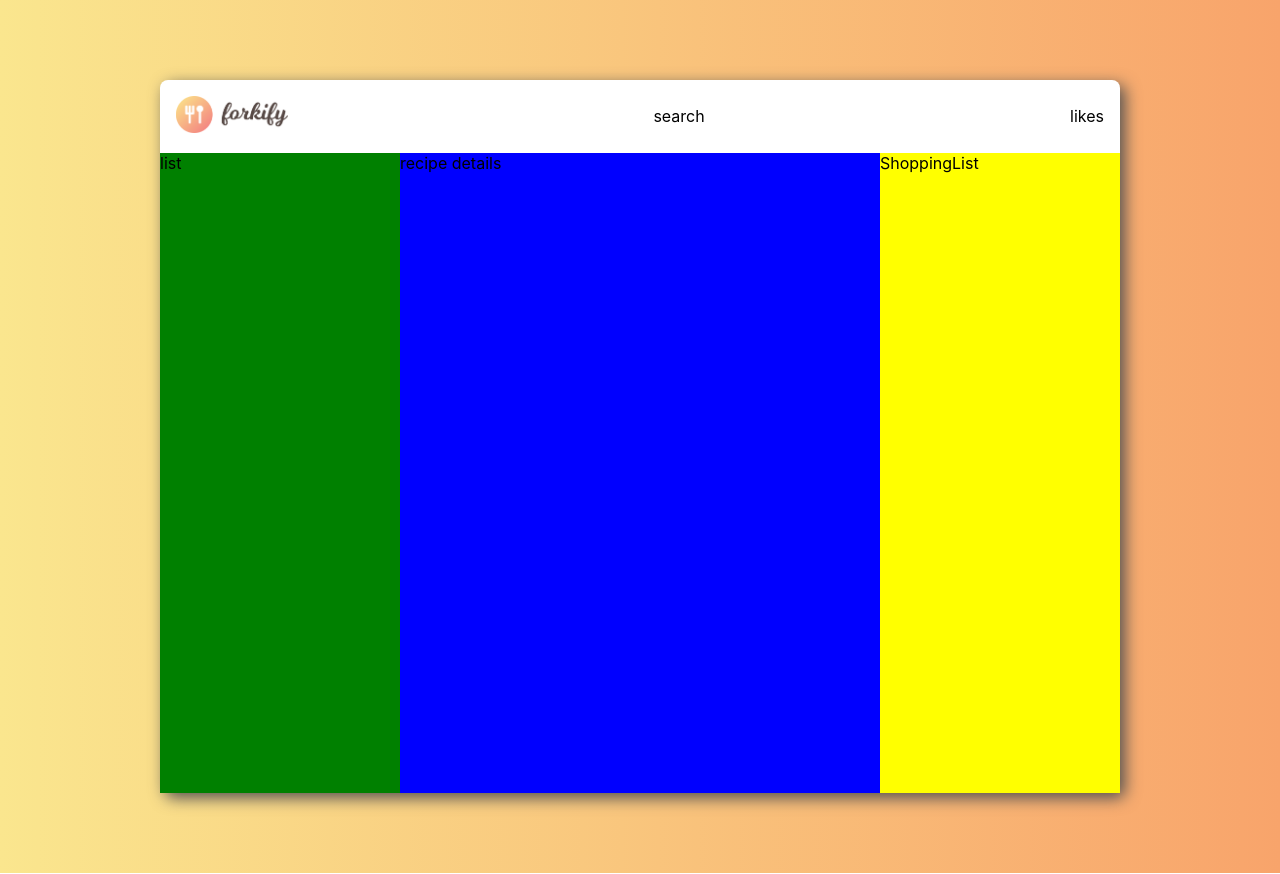
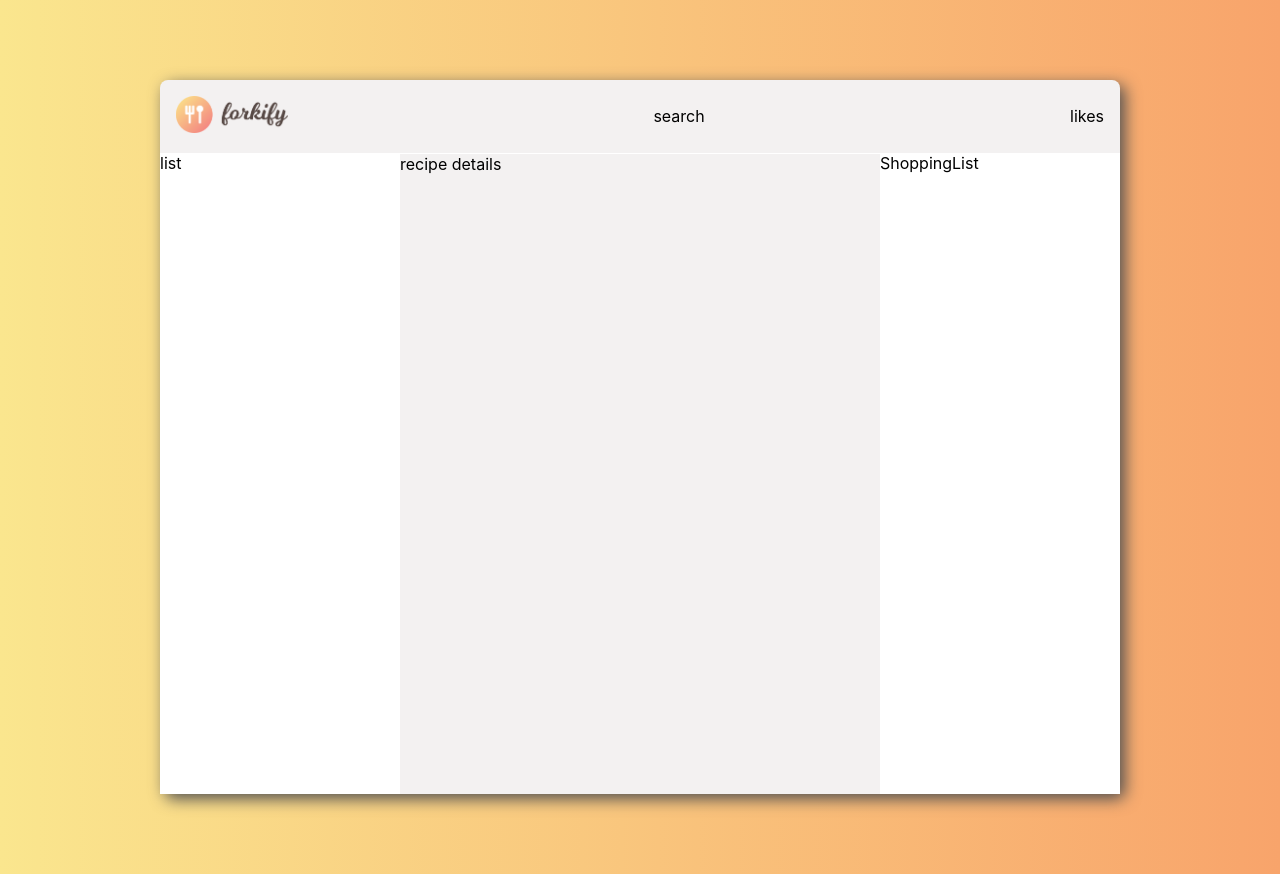
Before and after one commit to ashrofdev/forkify-in-react, a React (Create React App) app: page / in a window 1280 px wide. Built offline with nearby package versions, Linux system fonts and the light colour scheme.

Commit message:
moving on

```diff
--- a/src/App.css
+++ b/src/App.css
@@ -1,7 +1,7 @@
 :root {
     --cp: rgb(248, 164, 107);
     --cpl: rgb(250, 230, 142);
-    --cs: rgb(245, 245, 245);
+    --cs: rgb(243, 241, 241);
 }
 
 body {
@@ -10,7 +10,7 @@ body {
 
 .container {
     width: 60rem;
-    background-color: #fff;
+    background-color: var(--cs);
     margin: 5rem auto;
     box-shadow: 5px 5px 1rem rgb(82, 81, 81);
     display: grid;
--- a/src/components/recipe list/list.css
+++ b/src/components/recipe list/list.css
@@ -1,3 +1,3 @@
 .list {
-    background-color: green;
+    background-color: white;
 }
--- a/src/components/recipe-details/details.css
+++ b/src/components/recipe-details/details.css
@@ -1,5 +1,6 @@
 .details {
-    background-color: blue;
+    background-color: var(--cs);
+    border-top: 1px solid white;
     grid-column: 2/4;
     height: 40rem;
 }
--- a/src/components/shopping-list/shopping.css
+++ b/src/components/shopping-list/shopping.css
@@ -1,3 +1,3 @@
 .shopping {
-    background-color: yellow;
+    background-color: white;
 }
```
